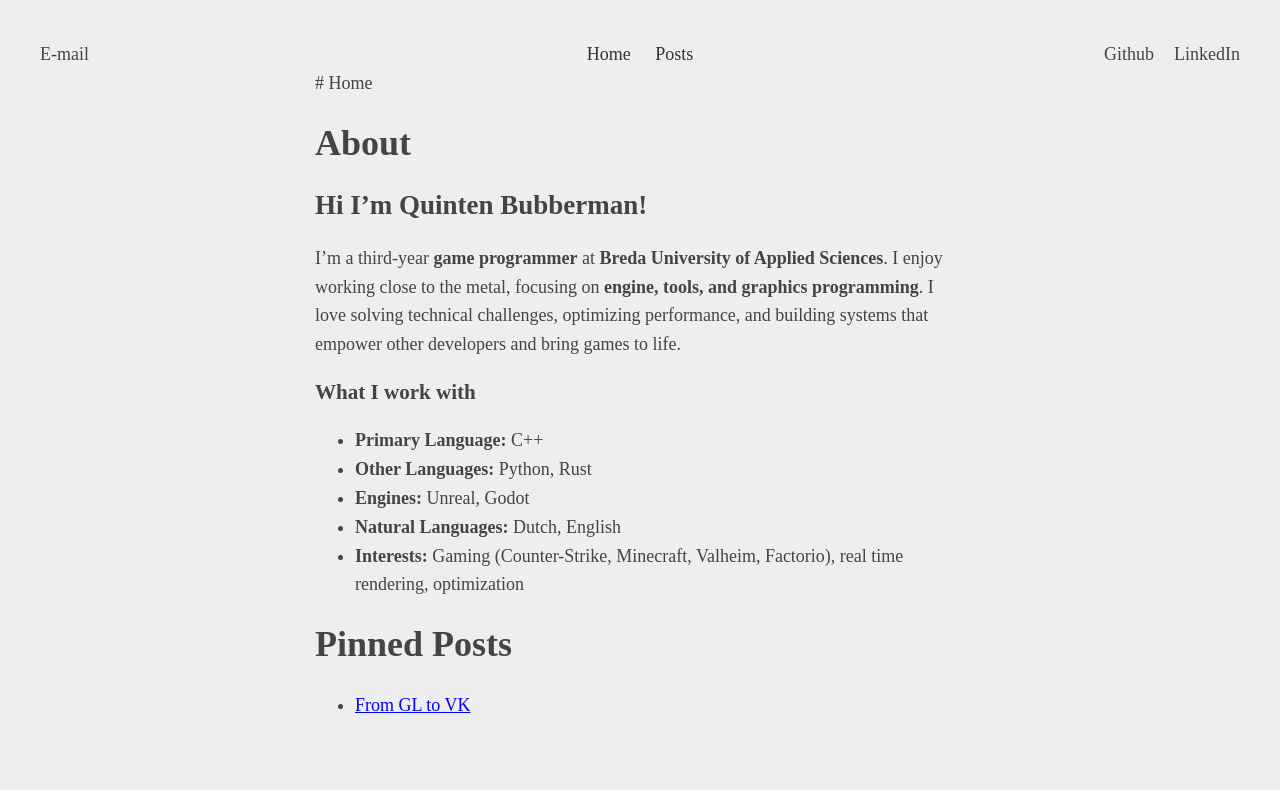
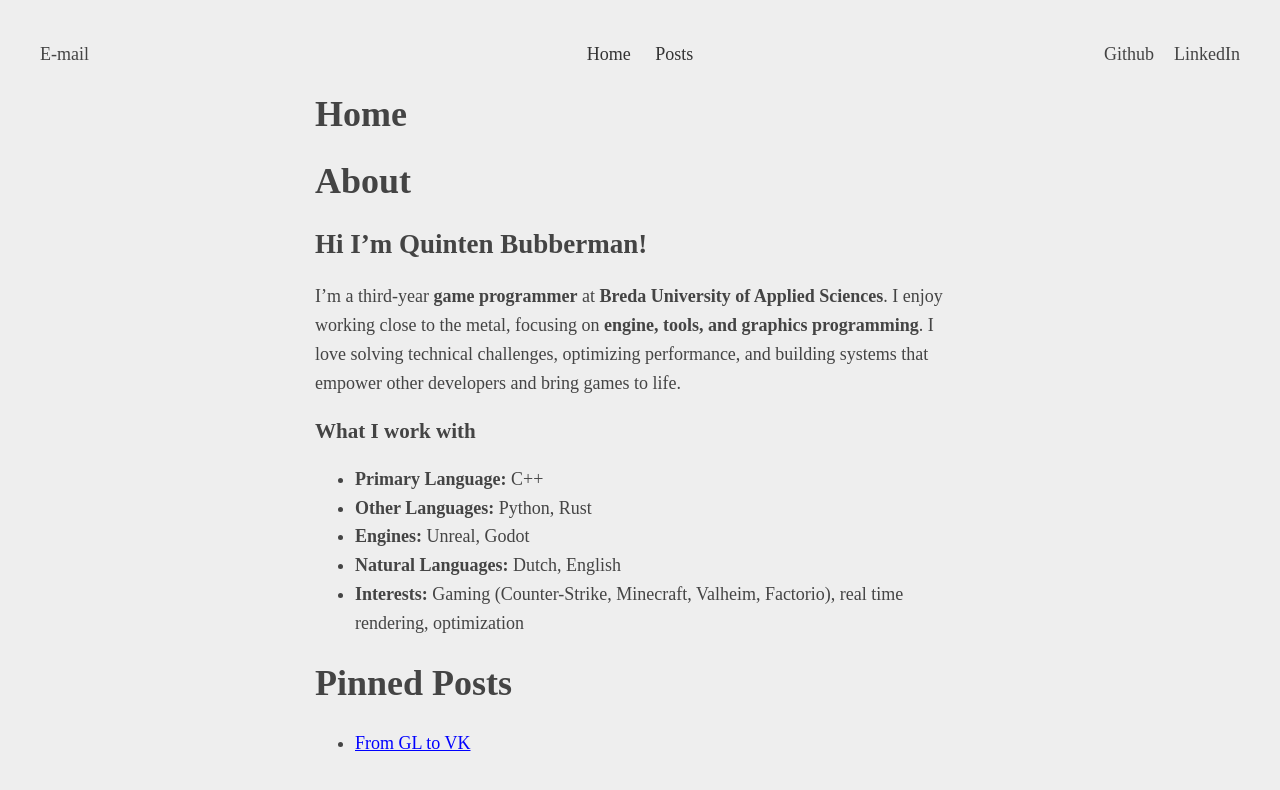
Before and after one commit to bakjedev/bakjedev.github.io, a Jekyll site: the page built from index.md, in a window 1280 px wide. Shown: the top 790 px of the page. Built offline with Jekyll 4.4.1, drawn with Linux system fonts in a browser that asks for light colours.

Commit message:
rename date -> datePosted to prevent conflict and change # to h1

```diff
--- a/_layouts/default.html
+++ b/_layouts/default.html
@@ -20,11 +20,11 @@
   </nav>
 
   {% if page.title %}
-    # {{ page.title }}
+    <h1>{{ page.title }}</h1>
   {% endif %}
 
-  {% if page.date %}
-    {{ page.date }}
+  {% if page.datePosted %}
+    {{ page.datePosted }}
   {% endif %}
 
   {{ content }}
```
